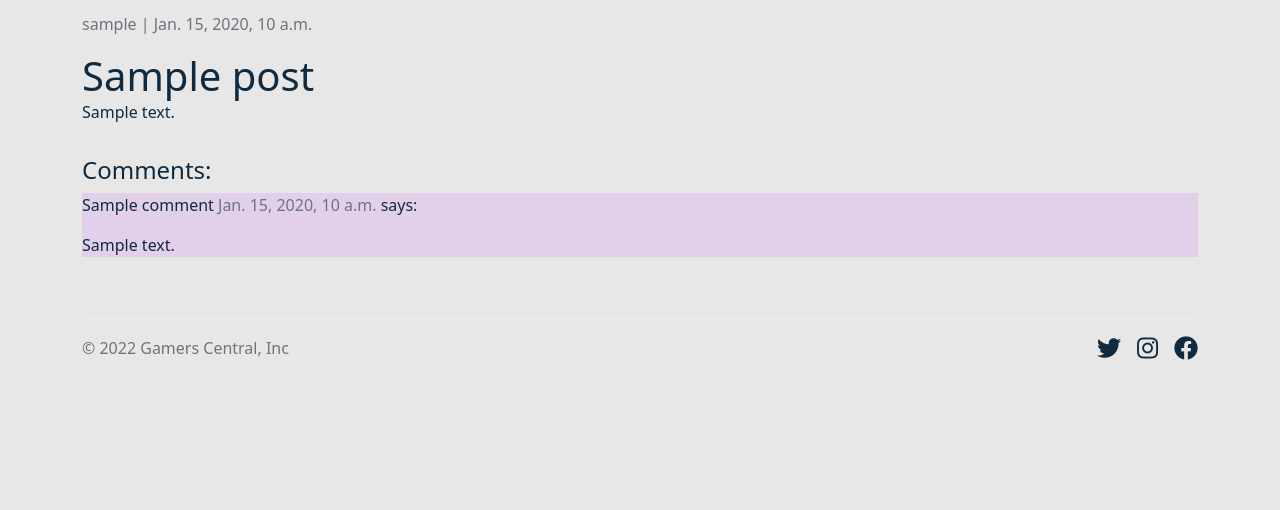
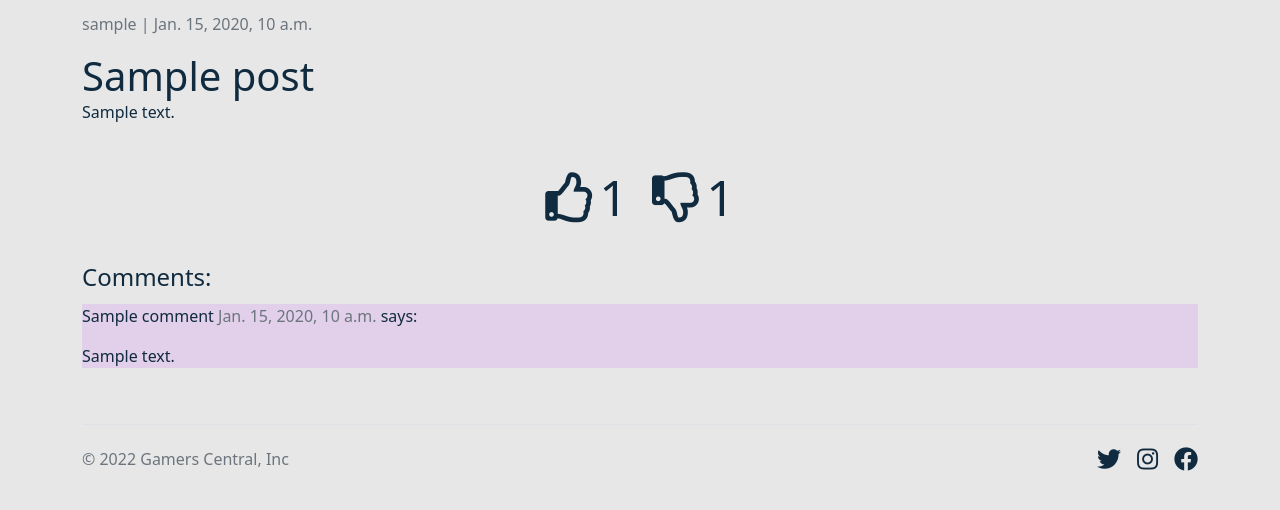
Before and after one commit to cjfinan/Gamers-Central-Reddit, a Django app: a page that uses templates/post_detail.html in a window 1280 px wide. Shown: the part 71-581 px from the top of the page. Run offline with Django 3.2, Linux system fonts and the light colour scheme; tables that the repository leaves empty hold one stand-in row (values such as "Sample post"); some libraries are stand-ins or nearby versions.

Commit message:
[ADD] PostVotes to views ready to add functionality to votes

```diff
--- a/reddit/views.py
+++ b/reddit/views.py
@@ -1,5 +1,6 @@
-from django.shortcuts import render, get_object_or_404
+from django.shortcuts import render, get_object_or_404, reverse
 from django.views import generic, View
+from django.http import HttpResponseRedirect
 from .models import Post
 from .forms import CommentForm
 
@@ -34,3 +35,50 @@ class PostDetail(View):
                 "downvoted": downvoted,
                 "comment_form": CommentForm()
             },)
+
+    def post(self, request, slug, *args, **kwargs):
+        queryset = Post.objects.filter(status=1)
+        post = get_object_or_404(queryset, slug=slug)
+        comments = post.comments.filter(approved=True).order_by('created_date')
+        upvoted = False
+        if post.upvotes.filter(id=self.request.user.id).exists():
+            upvoted = True
+        downvoted = False
+        if post.downvotes.filter(id=self.request.user.id).exists():
+            downvoted = True
+
+        comment_form = CommentForm(data=request.POST)
+
+        if comment_form.is_valid():
+            comment_form.instance.email = request.user.email
+            comment_form.instance.name = request.user.username
+            comment = comment_form.save(commit=False)
+            comment.post = post
+            comment.save()
+        else:
+            comment_form = CommentForm()
+
+        return render(
+            request,
+            'post_detail.html', {
+                "post": post,
+                "comments": comments,
+                "commented": True,
+                "commented": False,
+                "upvoted": upvoted,
+                "downvoted": downvoted,
+                "comment_form": CommentForm()
+            },)
+
+
+class PostVotes(View):
+
+    def post(self, request, slug):
+        post = get_object_or_404(Post, slug=slug)
+
+        if post.upvotes.filter(id=request.user.id).exists():
+            post.upvotes.remove(request.user)
+        else:
+            post.upvotes.add(request.user)
+
+        return HttpResponseRedirect(reverse('post_detail', args=[slug]))
--- a/static/css/style.css
+++ b/static/css/style.css
@@ -68,3 +68,12 @@ footer, .card-title, .card-text{
 .link:hover {
     color: #6247aa;
 }
+
+.thumbs-up{
+    font-size: 50px;
+}
+
+.thumbs-down{
+    font-size: 50px;
+    margin-left: 20px;
+}
--- a/templates/post_detail.html
+++ b/templates/post_detail.html
@@ -24,22 +24,32 @@
             {% endif %}
         </div>
     </div>
-
-
+    <div class="row">
+        <div class="col-12 text-center mt-2 mb-2">
+            <span class="thumbs-up"><i class="far fa-thumbs-up"></i></span>
+            <span class="thumbs-up">{{ post.number_of_upvotes }}</span>
+            <span class="thumbs-down"><i class="far fa-thumbs-down"></i></span>
+            <span class="thumbs-up">{{ post.number_of_downvotes }}</span>
+        </div>
+    </div>
 <div class="row">
         <div class="col-12 mt-1 mb-3">
+            {% if commented %}
+            <div class="alert alert-success" role="alert">
+                Your comment is waiting to be approved!
+            </div>
+            {% else %}
             {% if user.is_authenticated %}
-            <div class="row">
-                <div class="col-12 mt-1">
             <h5>What do you think? Leave a Comment:</h5>
             <form method="post">
                 {{ comment_form | crispy }}
                 {% csrf_token %}
                 <button type="submit" class="btn btn-signup mt-1">Submit</button>
             </form>
+
+            {% endif %}
+            {% endif %}
         </div>
-            </div>
-            {% endif %}
     <h4 class="comments-heading">Comments:</h4>
     <div class="mb-3 mt-1">
         {% for comment in comments %}
@@ -57,6 +67,4 @@
         {% endfor %}
     </div>
 </div>
-    </div>
-    </div>
     {% endblock content %}
```
Lines whose indentation alone changed are shown as unchanged.
